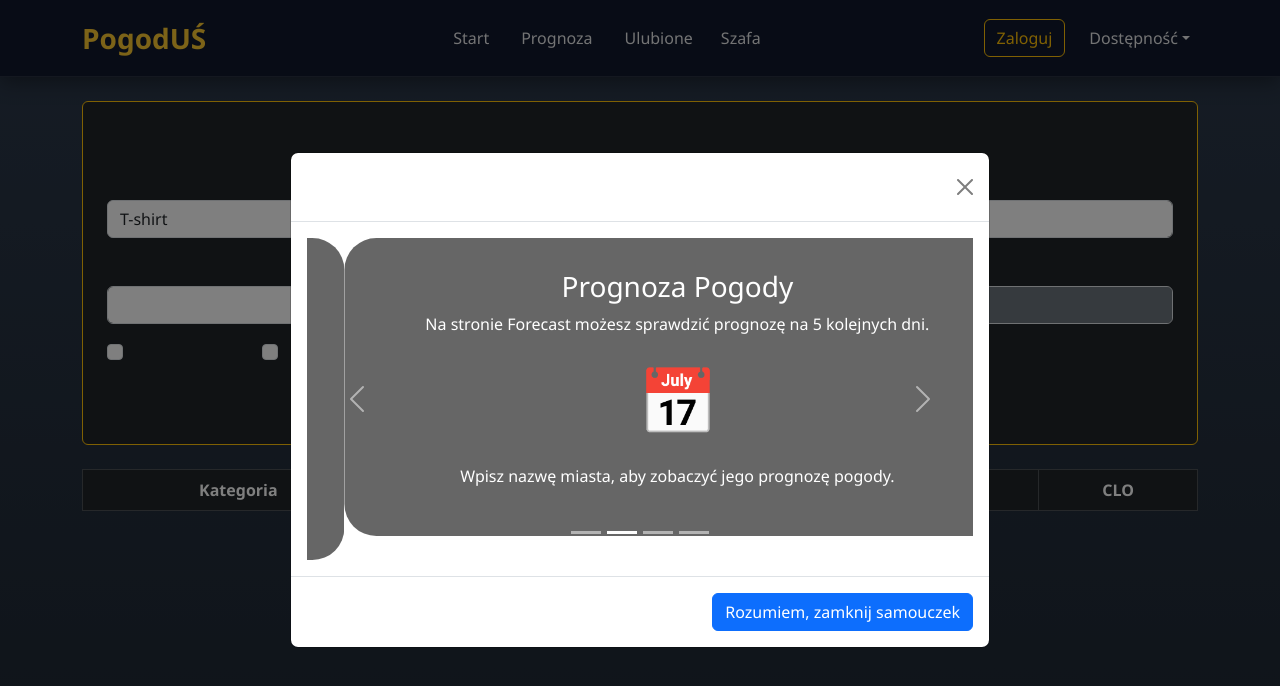
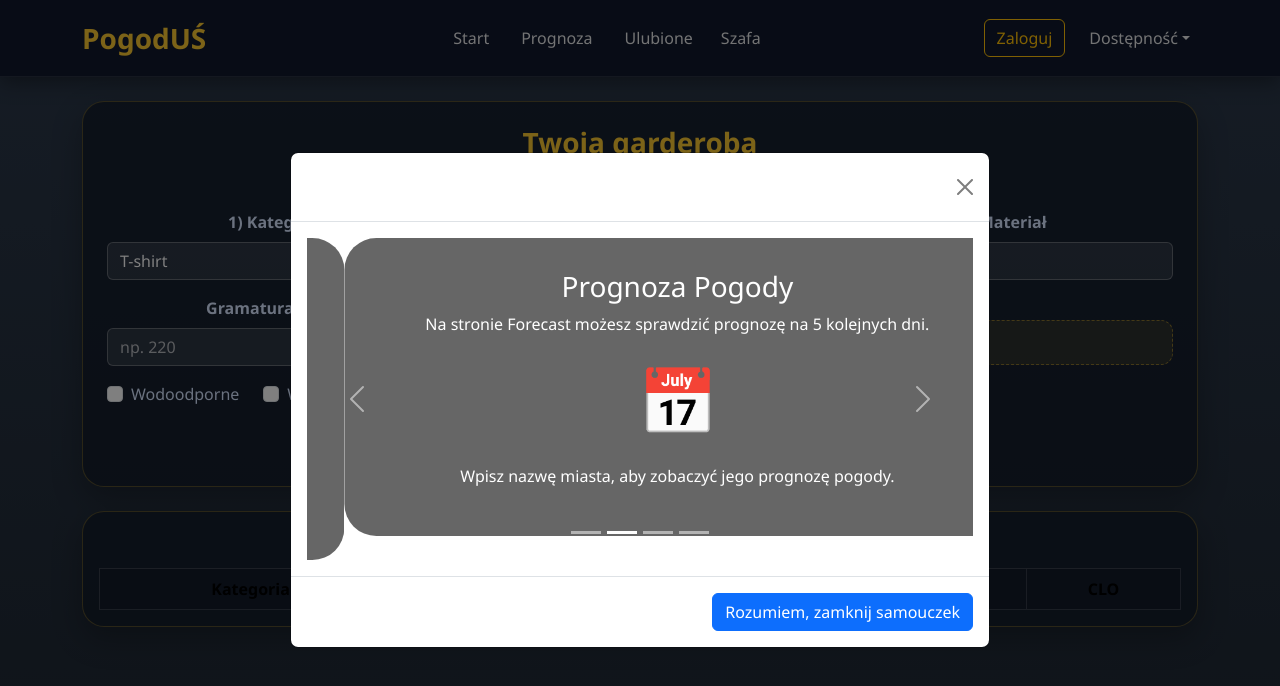
Before and after one commit to carlzse/PogodUS, a React (Create React App) app in the folder frontend/: page /wardrobe in a window 1280 px wide. Shown: the top 686 px of the page. Built offline with nearby package versions, Linux system fonts and the light colour scheme.

Commit message:
prawie zrobiony wardrobe

```diff
--- /dev/null
+++ b/frontend/src/pages/Wardrobe.css
@@ -0,0 +1,77 @@
+.wardrobe-page {
+    color: #eaf2ff;
+}
+
+.wardrobe-card {
+    background: rgba(17, 25, 40, 0.72) !important;
+    border: 1px solid rgba(248, 198, 48, 0.28) !important;
+    border-radius: 22px !important;
+    box-shadow: 0 12px 30px rgba(0, 0, 0, 0.25);
+}
+
+.wardrobe-title {
+    font-weight: 700;
+    color: #f8c630;
+}
+
+.wardrobe-subtitle {
+    color: rgba(234, 242, 255, 0.8);
+    font-size: 0.95rem;
+}
+
+.wardrobe-form .form-label {
+    color: #d6e4ff;
+    font-weight: 600;
+}
+
+.wardrobe-form .form-control,
+.wardrobe-form .form-select {
+    background: rgba(255, 255, 255, 0.1) !important;
+    border: 1px solid rgba(255, 255, 255, 0.26) !important;
+    color: #ffffff !important;
+}
+
+.wardrobe-form .form-control::placeholder {
+    color: rgba(255, 255, 255, 0.65);
+}
+
+.wardrobe-form .form-control:focus,
+.wardrobe-form .form-select:focus {
+    border-color: rgba(248, 198, 48, 0.7) !important;
+    box-shadow: 0 0 0 0.2rem rgba(248, 198, 48, 0.22) !important;
+}
+
+.wardrobe-form .form-check-label {
+    color: #d6e4ff;
+}
+
+.wardrobe-clo-preview {
+    font-size: 0.95rem;
+    color: #d6e4ff;
+    background: rgba(248, 198, 48, 0.1);
+    border: 1px dashed rgba(248, 198, 48, 0.45);
+    padding: 10px 14px;
+    border-radius: 12px;
+}
+
+.wardrobe-table-wrap {
+    overflow-x: auto;
+}
+
+.wardrobe-table {
+    --bs-table-bg: rgba(17, 25, 40, 0.65);
+    --bs-table-striped-bg: rgba(255, 255, 255, 0.04);
+    --bs-table-hover-bg: rgba(248, 198, 48, 0.09);
+    --bs-table-border-color: rgba(255, 255, 255, 0.15);
+    color: #eaf2ff;
+}
+
+.wardrobe-tag {
+    display: inline-block;
+    font-size: 0.78rem;
+    padding: 3px 10px;
+    border-radius: 999px;
+    margin-right: 8px;
+    margin-bottom: 5px;
+    background: rgba(255, 255, 255, 0.14);
+}
--- a/frontend/src/pages/Wardrobe.js
+++ b/frontend/src/pages/Wardrobe.js
@@ -1,11 +1,13 @@
 import React, { useState, useEffect } from 'react';
 import { Container, Form, Button, Table, Card, Row, Col } from 'react-bootstrap';
 import axios from 'axios';
+import './Wardrobe.css';
 
 const Wardrobe = () => {
     const [items, setItems] = useState([]);
     const [category, setCategory] = useState('T-shirt');
     const [material, setMaterial] = useState('Bawełna');
+    const [name, setName] = useState('');
     const [grammage, setGrammage] = useState('');
     const [isWaterproof, setIsWaterproof] = useState(false);
     const [isWindproof, setIsWindproof] = useState(false);
@@ -13,7 +15,6 @@ const Wardrobe = () => {
 
     const user = JSON.parse(localStorage.getItem('user'));
 
-    // Tabela bazowa CLO (Engineering Toolbox)
     const cloTable = {
         'T-shirt': 0.09,
         'Koszula (długi rękaw)': 0.22,
@@ -25,11 +26,9 @@ const Wardrobe = () => {
         'Bielizna termo': 0.15
     };
 
-    // Automatyczne przeliczanie CLO przy zmianie kategorii lub gramatury
     useEffect(() => {
         let base = cloTable[category] || 0.1;
         if (grammage > 0) {
-            // Prosta korekta: każde 100g powyżej średniej (200g) dodaje 5% izolacji
             const adjustment = (grammage - 200) / 2000;
             base = Math.max(0.05, base + adjustment);
         }
@@ -45,66 +44,80 @@ const Wardrobe = () => {
 
     const handleSubmit = async (e) => {
         e.preventDefault();
+        const composedMaterial = name ? `${material} (${name})` : material;
         const newItem = {
             userId: user.id,
             category,
-            material,
+            material: composedMaterial,
             grammage: grammage || null,
             waterproof: isWaterproof,
             windproof: isWindproof,
             estimatedClo
         };
         await axios.post('http://localhost:8080/api/wardrobe', newItem);
+        setName('');
+        setGrammage('');
+        setIsWaterproof(false);
+        setIsWindproof(false);
         fetchItems();
     };
 
     return (
-        <Container className="mt-4 text-white">
-            <Card className="p-4 bg-dark border-warning">
-                <h3>Dodaj nowe ubranie</h3>
-                <Form onSubmit={handleSubmit}>
+        <Container className="mt-4 wardrobe-page">
+            <Card className="p-4 wardrobe-card">
+                <h3 className="wardrobe-title mb-1">Twoja garderoba</h3>
+                <p className="wardrobe-subtitle mb-4">Dodaj ubranie w 3 prostych krokach: wybierz typ, uzupełnij szczegóły i zapisz.</p>
+                <Form onSubmit={handleSubmit} className="wardrobe-form">
                     <Row>
-                        <Col md={6}>
+                        <Col md={4}>
                             <Form.Group className="mb-3">
-                                <Form.Label>Kategoria</Form.Label>
+                                <Form.Label>1) Kategoria</Form.Label>
                                 <Form.Select value={category} onChange={(e) => setCategory(e.target.value)}>
                                     {Object.keys(cloTable).map(cat => <option key={cat} value={cat}>{cat}</option>)}
                                 </Form.Select>
                             </Form.Group>
                         </Col>
-                        <Col md={6}>
+                        <Col md={4}>
                             <Form.Group className="mb-3">
-                                <Form.Label>Materiał</Form.Label>
+                                <Form.Label>2) Nazwa ubrania (opcjonalnie)</Form.Label>
+                                <Form.Control value={name} onChange={(e) => setName(e.target.value)} placeholder="np. Granatowa bluza sportowa" />
+                            </Form.Group>
+                        </Col>
+                        <Col md={4}>
+                            <Form.Group className="mb-3">
+                                <Form.Label>3) Materiał</Form.Label>
                                 <Form.Control value={material} onChange={(e) => setMaterial(e.target.value)} placeholder="np. Bawełna" />
                             </Form.Group>
                         </Col>
                     </Row>
 
                     <Row>
-                        <Col md={6}>
+                        <Col md={4}>
                             <Form.Group className="mb-3">
                                 <Form.Label>Gramatura (g/m²)</Form.Label>
-                                <Form.Control type="number" value={grammage} onChange={(e) => setGrammage(e.target.value)} />
+                                <Form.Control type="number" min="0" value={grammage} onChange={(e) => setGrammage(e.target.value)} placeholder="np. 220" />
                             </Form.Group>
                         </Col>
-                        <Col md={6}>
-                            <Form.Group className="mb-3">
-                                <Form.Label>Wyliczone CLO</Form.Label>
-                                <Form.Control type="number" step="0.01" value={estimatedClo} readOnly className="bg-secondary text-white" />
-                            </Form.Group>
+                        <Col md={8}>
+                            <div className="wardrobe-clo-preview mb-3 mt-md-4">
+                                Szacowana izolacja cieplna CLO: <strong>{estimatedClo}</strong>
+                            </div>
                         </Col>
                     </Row>
 
-                    <div className="d-flex gap-4 mb-3">
-                        <Form.Check type="checkbox" label="Wodoodporny" checked={isWaterproof} onChange={e => setIsWaterproof(e.target.checked)} />
-                        <Form.Check type="checkbox" label="Wiatroszczelny" checked={isWindproof} onChange={e => setIsWindproof(e.target.checked)} />
+                    <div className="d-flex flex-wrap gap-4 mb-3">
+                        <Form.Check type="checkbox" label="Wodoodporne" checked={isWaterproof} onChange={e => setIsWaterproof(e.target.checked)} />
+                        <Form.Check type="checkbox" label="Wiatroszczelne" checked={isWindproof} onChange={e => setIsWindproof(e.target.checked)} />
                     </div>
 
-                    <Button variant="warning" type="submit">Zapisz w szafie</Button>
+                    <Button variant="warning" type="submit">Dodaj ubranie</Button>
                 </Form>
             </Card>
 
-            <Table striped bordered hover variant="dark" className="mt-4">
+            <Card className="p-3 mt-4 wardrobe-card">
+                <h5 className="wardrobe-title mb-3">Ubrania w bazie</h5>
+                <div className="wardrobe-table-wrap">
+                    <Table bordered hover className="wardrobe-table mb-0">
                         <thead>
                         <tr>
                             <th>Kategoria</th>
@@ -117,15 +130,19 @@ const Wardrobe = () => {
                         {items.map(item => (
                             <tr key={item.id}>
                                 <td>{item.category}</td>
-                        <td>{item.material} ({item.grammage}g)</td>
+                                <td>{item.material} {item.grammage ? `(${item.grammage}g)` : ''}</td>
                                 <td>
-                            {item.waterproof && "🌊"} {item.windproof && "💨"}
+                                    {item.waterproof && <span className="wardrobe-tag">🌊 Wodoodporne</span>}
+                                    {item.windproof && <span className="wardrobe-tag">💨 Wiatroszczelne</span>}
+                                    {!item.windproof && !item.waterproof && <span className="text-muted">Brak</span>}
                                 </td>
-                        <td className="text-warning">{item.estimatedClo}</td>
+                                <td className="text-warning fw-semibold">{item.estimatedClo}</td>
                             </tr>
                         ))}
                         </tbody>
                     </Table>
+                </div>
+            </Card>
         </Container>
     );
 };
```
Lines whose indentation alone changed are shown as unchanged.
